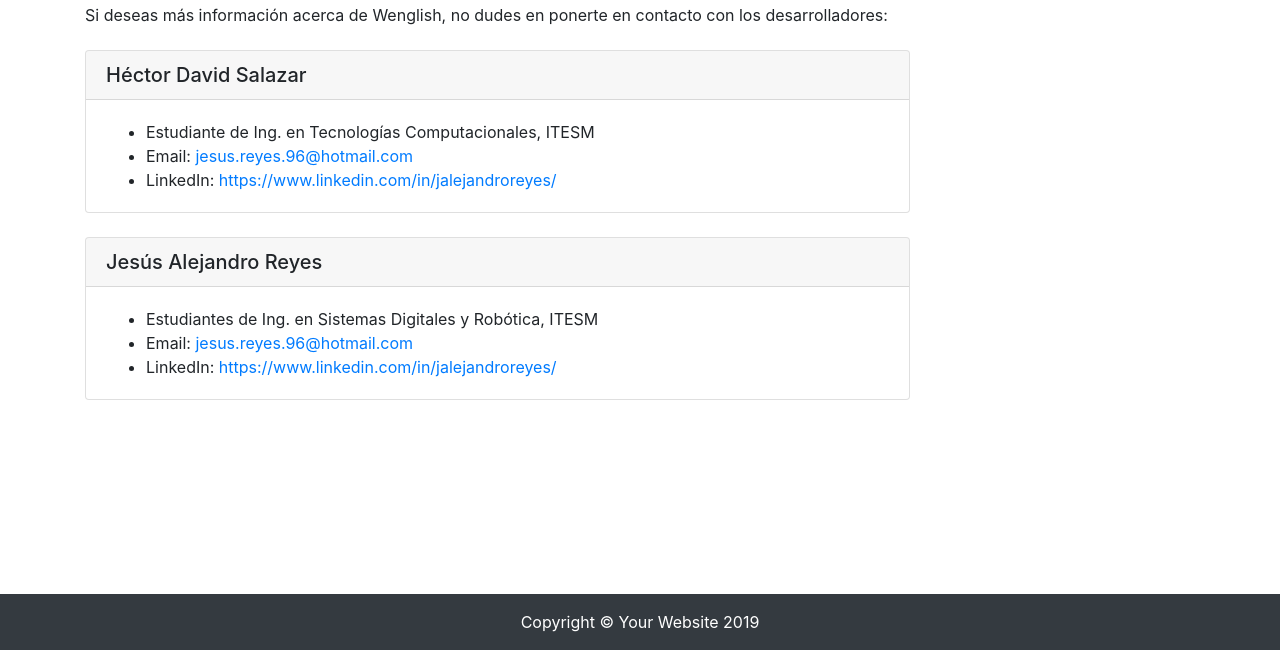
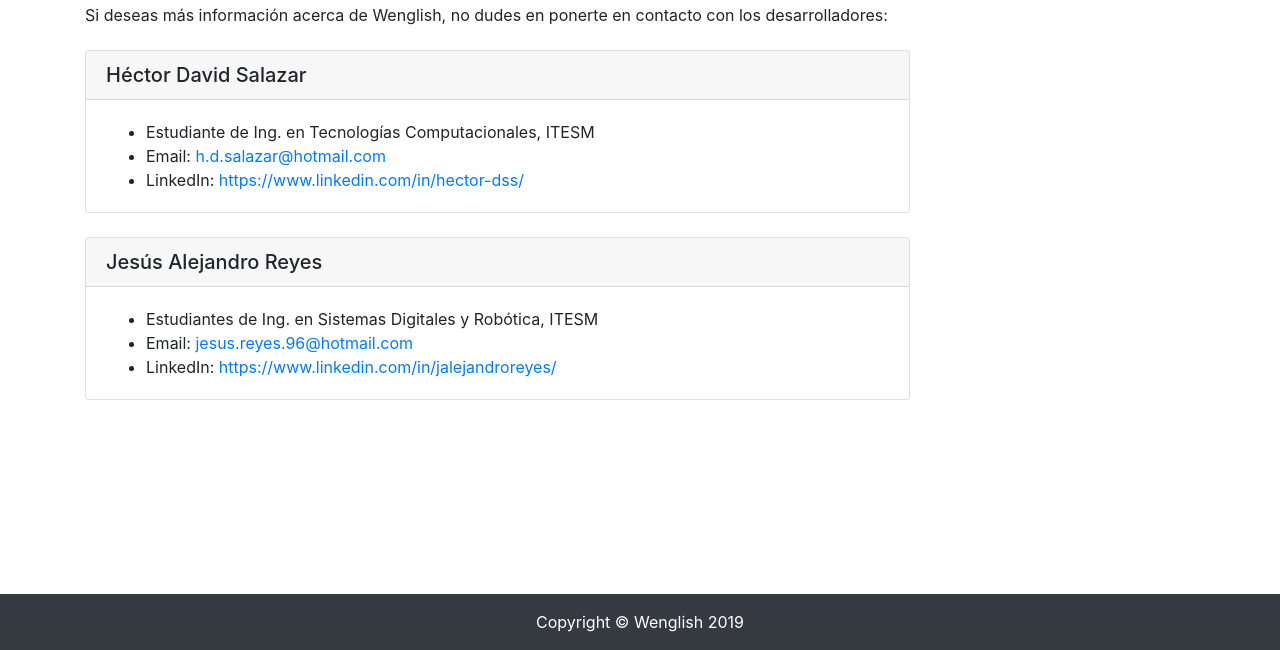
Before and after one commit to AlexReyesR/WebFinalProject, a plain HTML site: page public/contact.html in a window 1280 px wide. Shown: the part 150-800 px from the top of the page. Drawn offline with Linux system fonts and the light colour scheme; no server answers.

Commit message:
Updated information in contact page

```diff
--- a/public/contact.html
+++ b/public/contact.html
@@ -68,8 +68,8 @@
             <div class="card-body">
               <ul class="card-text ">
                 <li> Estudiante de Ing. en Tecnologías Computacionales, ITESM</li>
-                <li> Email: <a href="mailto:jesus.reyes.96@hotmail.com"> jesus.reyes.96@hotmail.com </a> </li>
-                <li> LinkedIn: <a href="https://www.linkedin.com/in/jalejandroreyes/" target = "_blank">https://www.linkedin.com/in/jalejandroreyes/</a></li>
+                <li> Email: <a href="mailto:h.d.salazar@hotmail.com"> h.d.salazar@hotmail.com </a> </li>
+                <li> LinkedIn: <a href="https://www.linkedin.com/in/hector-dss/" target = "_blank">https://www.linkedin.com/in/hector-dss/</a></li>
               </ul>
             </div>
           </div>
@@ -95,7 +95,7 @@
   <!-- Footer -->
   <footer class="footer py-3 bg-dark">
     <div class="container">
-      <p class="m-0 text-center text-white">Copyright &copy; Your Website 2019</p>
+      <p class="m-0 text-center text-white">Copyright &copy; Wenglish 2019</p>
     </div>
     <!-- /.container -->
   </footer>
```
Also changed, not shown: public/about.html (+1 -1 lines), public/index.html (+1 -1 lines), public/perfil.html (+1 -1 lines).
